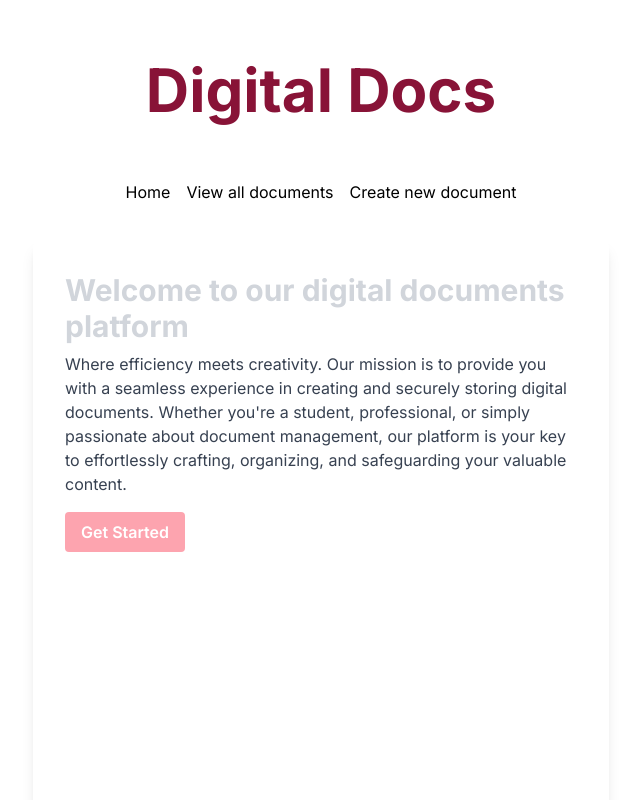
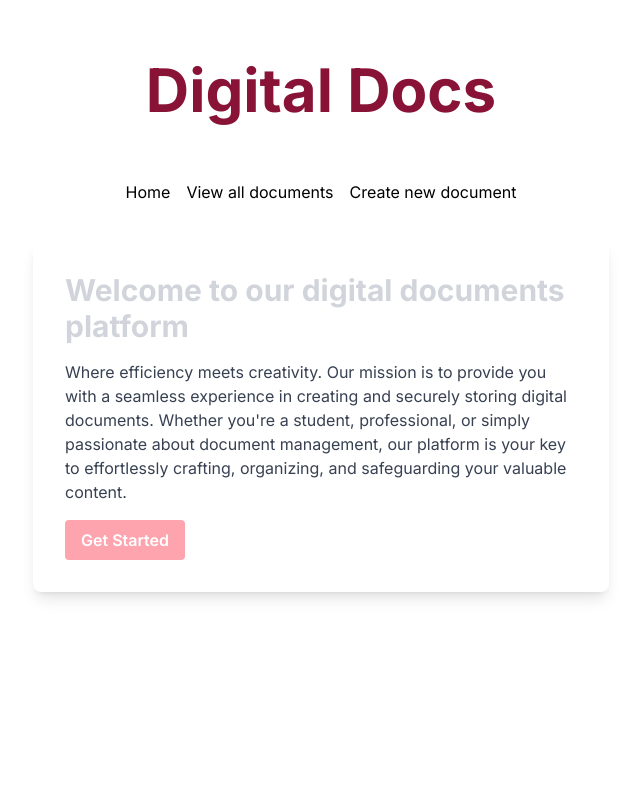
Before and after one commit to Alesa3/digital-documents, a Next.js app: page / in a window 1280 px wide. Shown: the top 800 px of the page, without its empty margins (319-959 px from the left). Built offline with nearby package versions, Linux system fonts and the light colour scheme.

Commit message:
changed the front page test

```diff
--- a/app/page.tsx
+++ b/app/page.tsx
@@ -2,11 +2,12 @@ import Link from "next/link";
 
 export default function Home() {
   return (
-      <div className="max-w-xl p-8 bg-white shadow-lg rounded-lg text-gray-300 md:max-w-xl">
-        <h1 className="text-3xl font-bold mb-2 font-roboto text-center md:text-left">
+    <div className="">
+      <div className="max-w-xl p-8 bg-white shadow-lg rounded-lg text-gray-300">
+        <h1 className="text-3xl font-bold mb-4 font-roboto">
           Welcome to our digital documents platform
         </h1>
-        <p className="text-gray-700 text-m font-roboto text-center md:text-left">
+        <p className="text-gray-700 text-m font-roboto">
           Where efficiency meets creativity. Our mission is to provide you with
           a seamless experience in creating and securely storing digital
           documents. Whether you're a student, professional, or simply
@@ -14,12 +15,10 @@ export default function Home() {
           effortlessly crafting, organizing, and safeguarding your valuable
           content.
         </p>
-        <div className="text-center md:text-left">
-          <button className="bg-rose-300 text-white font-semibold py-2 px-4 mt-4 rounded hover:bg-rose-00 mx-auto">
-            <Link href="/add-document">Get Started</Link>
-          </button>
-        </div>
-
+        <button className="bg-rose-300 text-white font-semibold py-2 px-4 mt-4 rounded hover:bg-rose-00 ">
+          <Link href="/add-document">Get Started</Link>
+        </button>
+      </div>
     </div>
   );
 }
```
